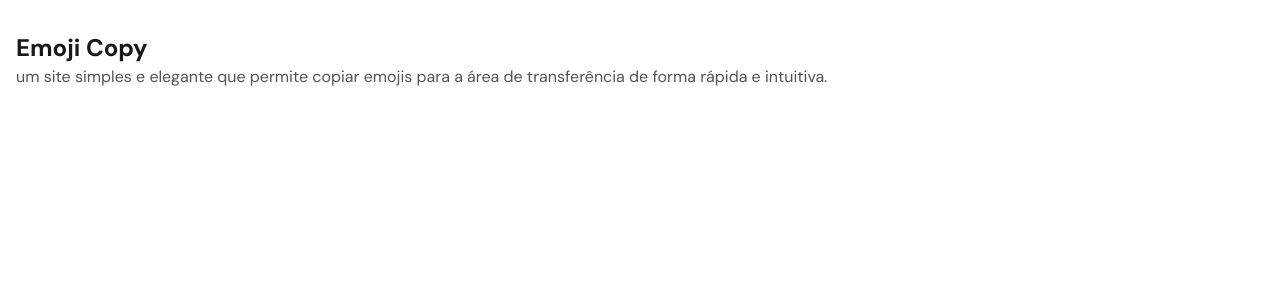
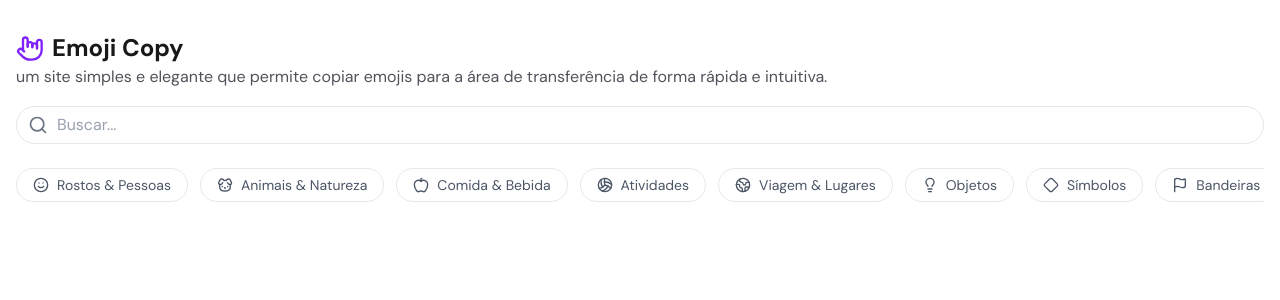
Before and after one commit to ClodoaldoDantas/emoji-copy-web, a React (Vite) app: page / in a window 1280 px wide. Shown: the top 300 px of the page. Built offline with nearby package versions, Linux system fonts and the light colour scheme.

Commit message:
feat: add categories and search components with lucide-react icons

```diff
--- a/package.json
+++ b/package.json
@@ -13,6 +13,7 @@
 	},
 	"dependencies": {
 		"@tailwindcss/vite": "^4.1.13",
+		"lucide-react": "^0.544.0",
 		"react": "^19.1.1",
 		"react-dom": "^19.1.1",
 		"tailwindcss": "^4.1.13"
--- a/src/App.tsx
+++ b/src/App.tsx
@@ -1,5 +1,7 @@
+import { Categories } from './components/categories'
 import { Container } from './components/container'
 import { Header } from './components/header'
+import Search from './components/search'
 import { StoreProvider } from './contexts/store-provider'
 
 export function App() {
@@ -7,6 +9,8 @@ export function App() {
 		<StoreProvider>
 			<Container>
 				<Header />
+				<Search />
+				<Categories />
 			</Container>
 		</StoreProvider>
 	)
--- /dev/null
+++ b/src/components/categories.tsx
@@ -0,0 +1,46 @@
+import {
+	AppleIcon,
+	DiamondIcon,
+	DogIcon,
+	EarthIcon,
+	FlagIcon,
+	LightbulbIcon,
+	SmileIcon,
+	VolleyballIcon,
+} from 'lucide-react'
+import { useStore } from '../contexts/store-provider'
+
+const iconsMap = {
+	faces: SmileIcon,
+	'animals-nature': DogIcon,
+	'food-drink': AppleIcon,
+	activities: VolleyballIcon,
+	'travel-places': EarthIcon,
+	objects: LightbulbIcon,
+	symbols: DiamondIcon,
+	flags: FlagIcon,
+}
+
+export function Categories() {
+	const { categories } = useStore()
+
+	return (
+		<nav className="mt-6 flex items-center gap-3 overflow-x-auto">
+			{categories.map((category) => {
+				const Icon = iconsMap[category.id as keyof typeof iconsMap]
+
+				return (
+					<a
+						key={category.id}
+						className="flex items-center gap-2 py-1.5 px-4 border border-gray-200 rounded-full text-nowrap text-sm text-gray-600 hover:bg-violet-600 hover:text-white hover:border-violet-600 transition-colors"
+						// biome-ignore lint/a11y/useValidAnchor: placeholder href
+						href="#"
+					>
+						<Icon className="size-4" />
+						{category.name}
+					</a>
+				)
+			})}
+		</nav>
+	)
+}
--- a/src/components/header.tsx
+++ b/src/components/header.tsx
@@ -1,7 +1,13 @@
+import { HandMetalIcon } from 'lucide-react'
+
 export function Header() {
 	return (
 		<header>
-			<h1 className="text-2xl font-bold text-zinc-900">Emoji Copy</h1>
+			<div className="flex items-center gap-2">
+				<HandMetalIcon className="size-7 text-violet-600" />
+				<h1 className="text-2xl font-bold text-zinc-900">Emoji Copy</h1>
+			</div>
+
 			<p className="leading-relaxed text-zinc-600">
 				um site simples e elegante que permite copiar emojis para a área de
 				transferência de forma rápida e intuitiva.
--- /dev/null
+++ b/src/components/search.tsx
@@ -0,0 +1,14 @@
+import { SearchIcon } from 'lucide-react'
+
+export default function Search() {
+	return (
+		<form className="relative mt-4">
+			<SearchIcon className="absolute left-3 top-1/2 transform -translate-y-1/2 text-gray-500 pointer-events-none size-5" />
+			<input
+				type="search"
+				placeholder="Buscar..."
+				className="w-full pl-10 pr-4 py-1.5 border-1 border-gray-200 rounded-full bg-white transition-all duration-200 ease-in-out outline-none focus:border-blue-500 focus:ring-2 focus:ring-blue-500/20 placeholder:text-gray-400"
+			/>
+		</form>
+	)
+}
```
Also changed, not shown: 1 other file (tests, documents, lock files or other folders).
